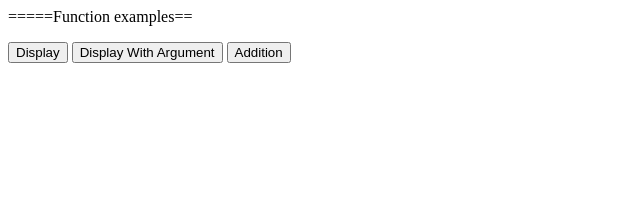
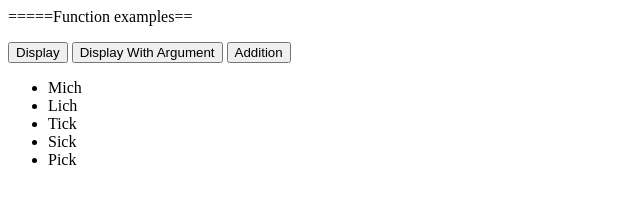
Before and after one commit to GarlicBuns19/JavaScript_Joel, a plain HTML site: page Function example/index.html in a window 1280 px wide. Shown: the whole page, without its empty margins (0-640 px from the left). Drawn offline with Linux system fonts and the light colour scheme.

Commit message:
create in html

```diff
--- a/Function example/code.js
+++ b/Function example/code.js
@@ -91,14 +91,17 @@ for in => object
 //     cnt++;
 // }while(cnt < firstNames.length);
 
-// let firstNames = [
-//     'Mich','Lich','Tick','Sick','Pick'
-// ];
+let wrapper = document.getElementById('students');
+let firstNames = [
+    'Mich','Lich','Tick','Sick','Pick'
+];
 
 // Method
-// firstNames.forEach((item) => {
-//     console.log(item);
-// });
+firstNames.forEach((item) => {
+    wrapper.innerHTML +=
+    `<li> ${item} </li>`
+    console.log(item);
+});
 
-const numbers = [1,2,3,4,5,6,7]
-numbers.forEach()
+// const numbers = [1,2,3,4,5,6,7]
+// numbers.forEach()
--- a/Function example/index.html
+++ b/Function example/index.html
@@ -15,6 +15,8 @@
             onclick="displayWithArg('Joel')">Display With Argument</button>
             <button id="addition" onclick="addition(5, 7)">Addition</button>
         </div>
+
+    <ul id="students"></ul>
     <script src="./code.js"></script>
 </body>
 </html>
```
